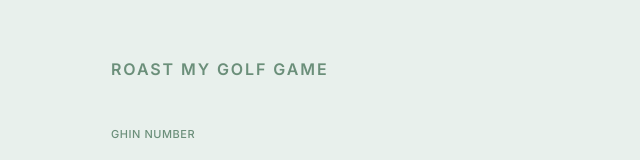
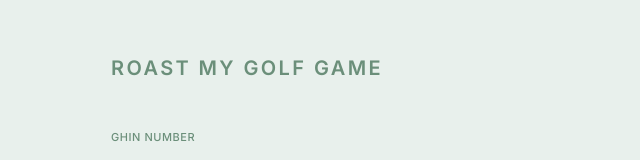
Before and after one commit to billyrestey/RoastMyGolfGame, a website: page public/index.html in a window 1280 px wide. Shown: the part 176-336 px from the top of the page, without its empty margins (319-959 px from the left). Drawn offline with Linux system fonts and the light colour scheme.

Commit message:
Update index.html

```diff
--- a/public/index.html
+++ b/public/index.html
@@ -31,11 +31,11 @@
         }
 
         h1 {
-            font-size: 16px;
-            font-weight: 800;
+            font-size: 20px;
+            font-weight: 1000;
             letter-spacing: 0.12em;
             text-transform: uppercase;
-            margin-bottom: 48px;
+            margin-bottom: 50px;
             color: var(--green-muted);
         }
 
```
